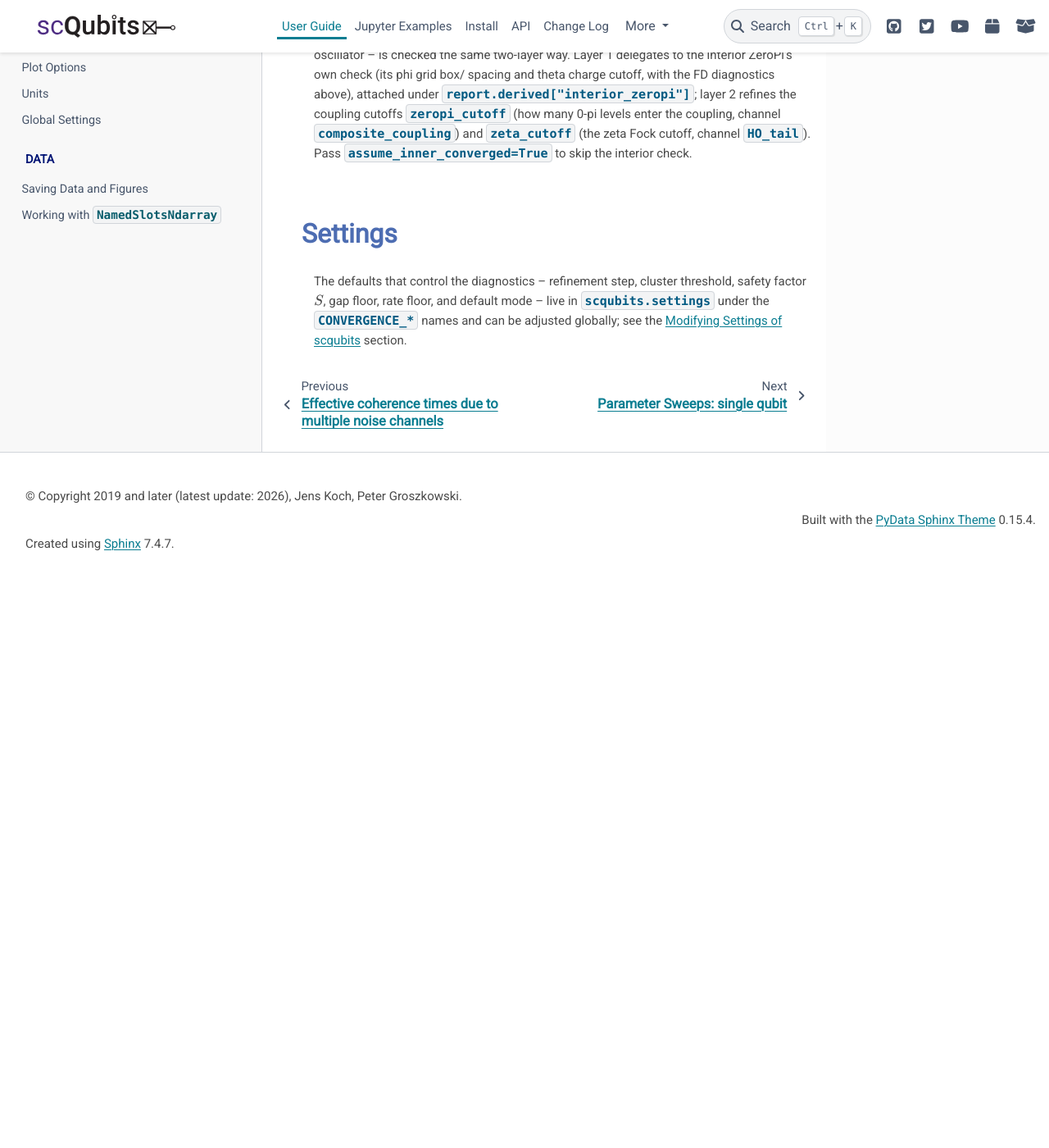
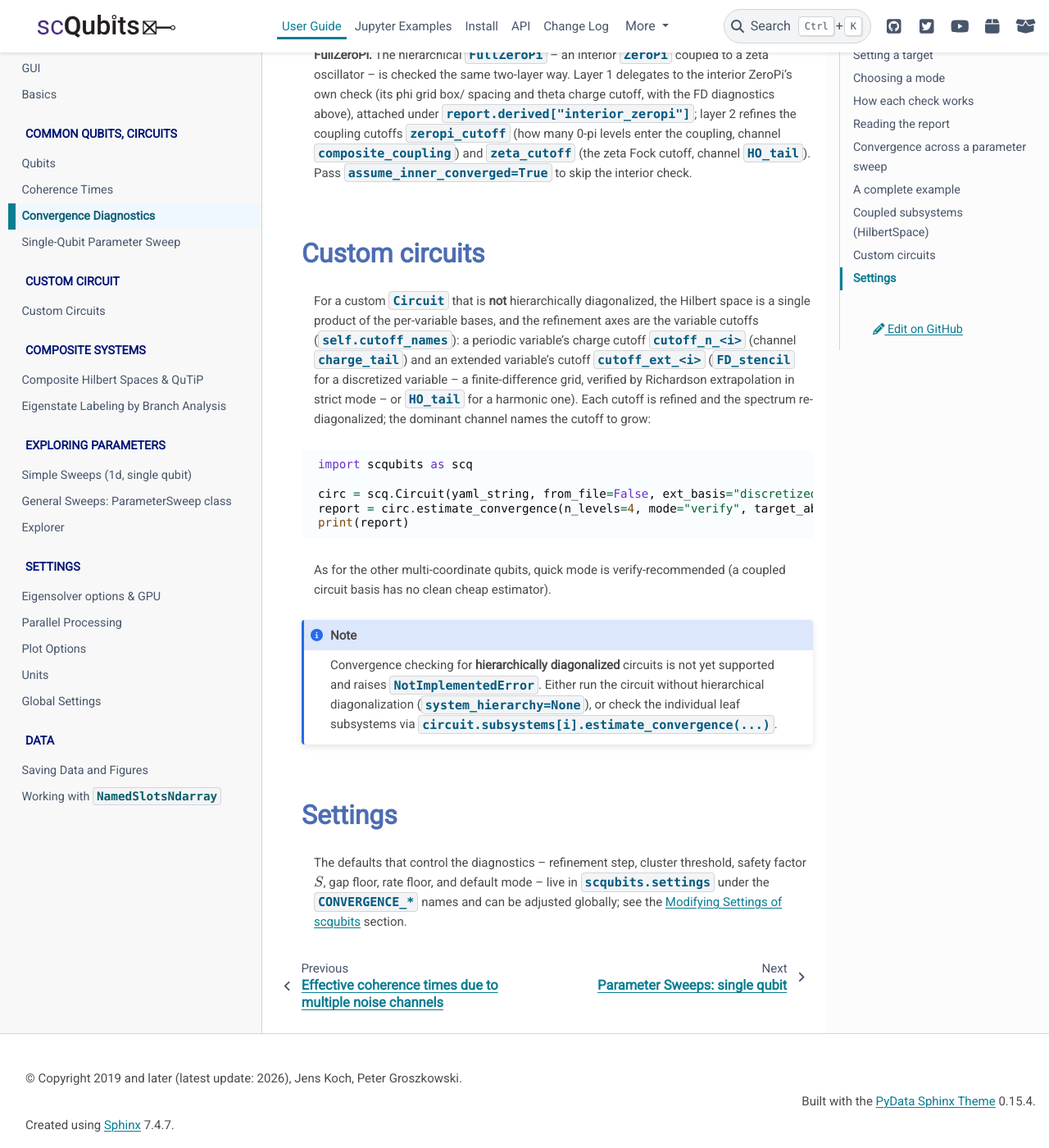
Before and after one commit to scqubits/scqubits-doc, a Sphinx documentation site: the page built from docs/source/guide/convergence/guide-convergence.rst, in a window 1280 px wide and 1400 px high, scrolled down 15310 px. Shown: the whole window at 82% size. Built offline with Sphinx 7.4.7 and the PyData theme 0.15.4, drawn with Linux system fonts in a browser that asks for light colours; pages that are not in the unit, such as notebooks, are missing from menus; before the commit the page ends 16001 px from its top, so only the background shows below that; some of the changed text lies outside the part shown.

Commit message:
convergence guide: document Circuit (non-hierarchical, Stage 3a)
Add non-HD Circuit to the supported-classes note and a "Custom circuits" section:
refinement axes are the per-variable cutoffs (cutoff_n_<i> -> charge_tail;
cutoff_ext_<i> -> FD_stencil discretized / HO_tail harmonic), dominant channel
drives the recommendation, quick is verify-recommended. Notes that hierarchically
diagonalized circuits are not yet supported (raise NotImplementedError).

Co-Authored-By: Claude Opus 4.7 <noreply@anthropic.com>

```diff
--- a/docs/source/guide/convergence/guide-convergence.rst
+++ b/docs/source/guide/convergence/guide-convergence.rst
@@ -30,8 +30,10 @@ labeled as such and are never presented as a substitute for an actual comparison
    :class:`.ZeroPi`, :class:`.FullZeroPi`, and :class:`.Cos2PhiQubit`, covering the
    energy spectrum and -- on request -- the wavefunctions, matrix elements, and
    coherence rates. Coupled :class:`.HilbertSpace` systems are supported as well
-   (see :ref:`guide_convergence_composite`). Calling ``estimate_convergence`` on a
-   class that does not support it raises :class:`TypeError`.
+   (see :ref:`guide_convergence_composite`), as are custom :class:`.Circuit`
+   instances that are not hierarchically diagonalized (see
+   :ref:`guide_convergence_circuit`). Calling ``estimate_convergence`` on a class
+   that does not support it raises :class:`TypeError`.
 
 
 The basic workflow
@@ -698,6 +700,37 @@ spacing and theta charge cutoff, with the FD diagnostics above), attached under
 ``HO_tail``). Pass ``assume_inner_converged=True`` to skip the interior check.
 
 
+.. _guide_convergence_circuit:
+
+Custom circuits
+===============
+
+For a custom :class:`.Circuit` that is **not** hierarchically diagonalized, the
+Hilbert space is a single product of the per-variable bases, and the refinement
+axes are the variable cutoffs (``self.cutoff_names``): a periodic variable's charge
+cutoff ``cutoff_n_<i>`` (channel ``charge_tail``) and an extended variable's cutoff
+``cutoff_ext_<i>`` (``FD_stencil`` for a discretized variable -- a finite-difference
+grid, verified by Richardson extrapolation in strict mode -- or ``HO_tail`` for a
+harmonic one). Each cutoff is refined and the spectrum re-diagonalized; the
+dominant channel names the cutoff to grow::
+
+    import scqubits as scq
+
+    circ = scq.Circuit(yaml_string, from_file=False, ext_basis="discretized")
+    report = circ.estimate_convergence(n_levels=4, mode="verify", target_abs_GHz=1e-4)
+    print(report)
+
+As for the other multi-coordinate qubits, quick mode is verify-recommended (a
+coupled circuit basis has no clean cheap estimator).
+
+.. note::
+
+   Convergence checking for **hierarchically diagonalized** circuits is not yet
+   supported and raises :class:`NotImplementedError`. Either run the circuit
+   without hierarchical diagonalization (``system_hierarchy=None``), or check the
+   individual leaf subsystems via ``circuit.subsystems[i].estimate_convergence(...)``.
+
+
 Settings
 ========
 
```
